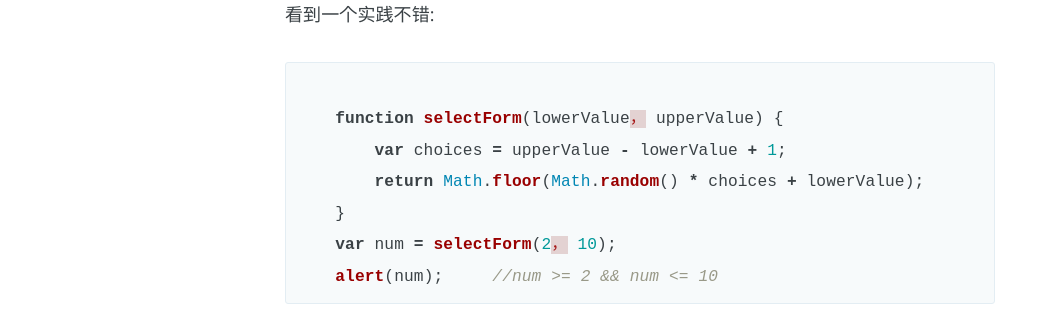
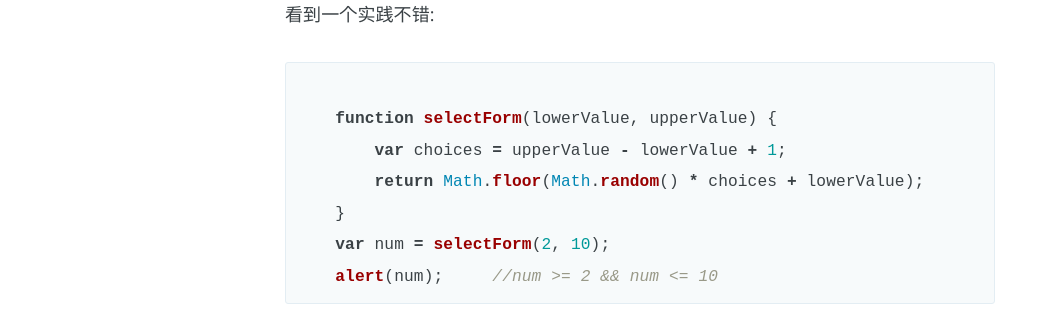
Before and after one commit to bulgerxie/bulgerxie.github.io, a Jekyll site: the page built from _posts/2017-06-09-Notjs-day10.markdown, in a window 1280 px wide and 900 px high, scrolled down 2125 px. Shown: the part 354-690 px from the top of the window, without its empty margins (0-1042 px from the left). Built offline with Jekyll 4.4.1, drawn with Linux system fonts in a browser that asks for light colours.

Commit message:
Day10 引用类型完结篇

```diff
--- a/_posts/2017-06-09-Notjs-day10.markdown
+++ b/_posts/2017-06-09-Notjs-day10.markdown
@@ -53,11 +53,11 @@ excerpt: ""
 
 看到一个实践不错:
 {% highlight javascript %}
-    function selectForm(lowerValue， upperValue) {
+    function selectForm(lowerValue, upperValue) {
         var choices = upperValue - lowerValue + 1;
         return Math.floor(Math.random() * choices + lowerValue);
     }
-    var num = selectForm(2， 10);
+    var num = selectForm(2, 10);
     alert(num);     //num >= 2 && num <= 10
 {% endhighlight %}
 像这样做记录的代码，不是不能把它定义成自己的代码风格，但我没法比它做到更具语义化的定义，copy就好。
```
